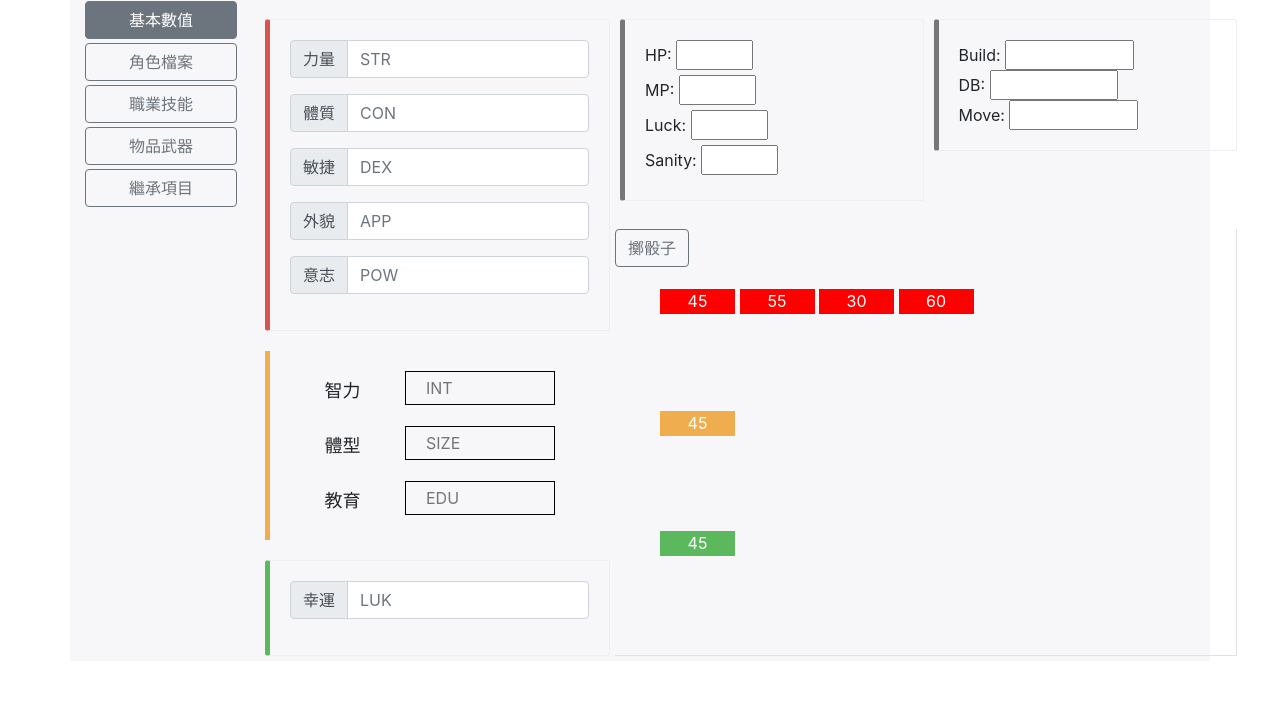
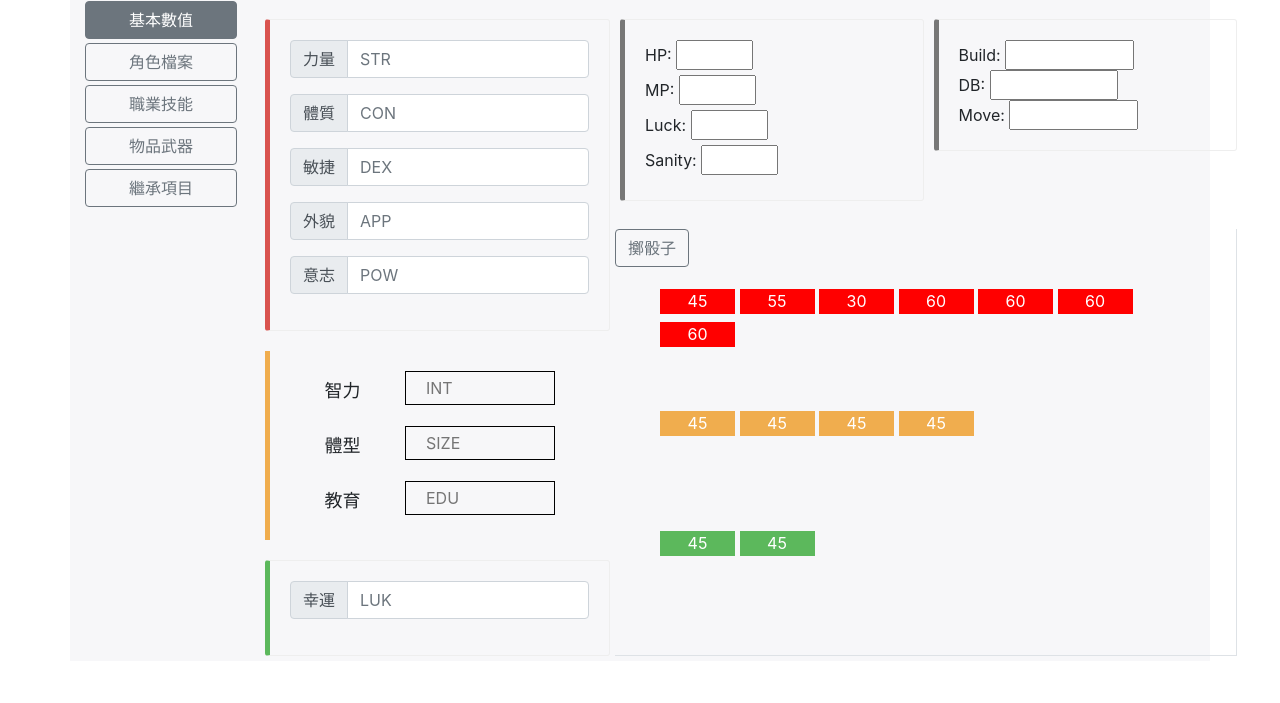
Before and after one commit to ntp890517/COC, a Django app: page /index/ in a window 1280 px wide. Shown: the part 97-800 px from the top of the page. Run offline with Django 3.2, Linux system fonts and the light colour scheme; some libraries are stand-ins or nearby versions.

Commit message:
add label

```diff
--- a/COC/Create_Character/templates/index.html
+++ b/COC/Create_Character/templates/index.html
@@ -124,11 +124,18 @@
                             <label style="background-color: red; width: 75px; height: 25px; text-align: center; color: white;">55</label>
                             <label style="background-color: red; width: 75px; height: 25px; text-align: center; color: white;">30</label>
                             <label style="background-color: red; width: 75px; height: 25px; text-align: center; color: white;">60</label>
+                            <label style="background-color: red; width: 75px; height: 25px; text-align: center; color: white;">60</label>
+                            <label style="background-color: red; width: 75px; height: 25px; text-align: center; color: white;">60</label>
+                            <label style="background-color: red; width: 75px; height: 25px; text-align: center; color: white;">60</label>
                         </div>
                         <div style="height: 33%; padding: 5px 15px;">
-                       <label style="background-color: #f0ad4e; width: 75px; height: 25px; text-align: center; color: white;">45</label>
+                            <label style="background-color: #f0ad4e; width: 75px; height: 25px; text-align: center; color: white;">45</label>
+                            <label style="background-color: #f0ad4e; width: 75px; height: 25px; text-align: center; color: white;">45</label>
+                            <label style="background-color: #f0ad4e; width: 75px; height: 25px; text-align: center; color: white;">45</label>
+                            <label style="background-color: #f0ad4e; width: 75px; height: 25px; text-align: center; color: white;">45</label>
                         </div>
                         <div style="height: 33%; padding: 5px 15px;">
+                            <label style="background-color: #5cb85c; width: 75px; height: 25px; text-align: center; color: white;">45</label>
                             <label style="background-color: #5cb85c; width: 75px; height: 25px; text-align: center; color: white;">45</label>
                         </div>
                     </div>
```
